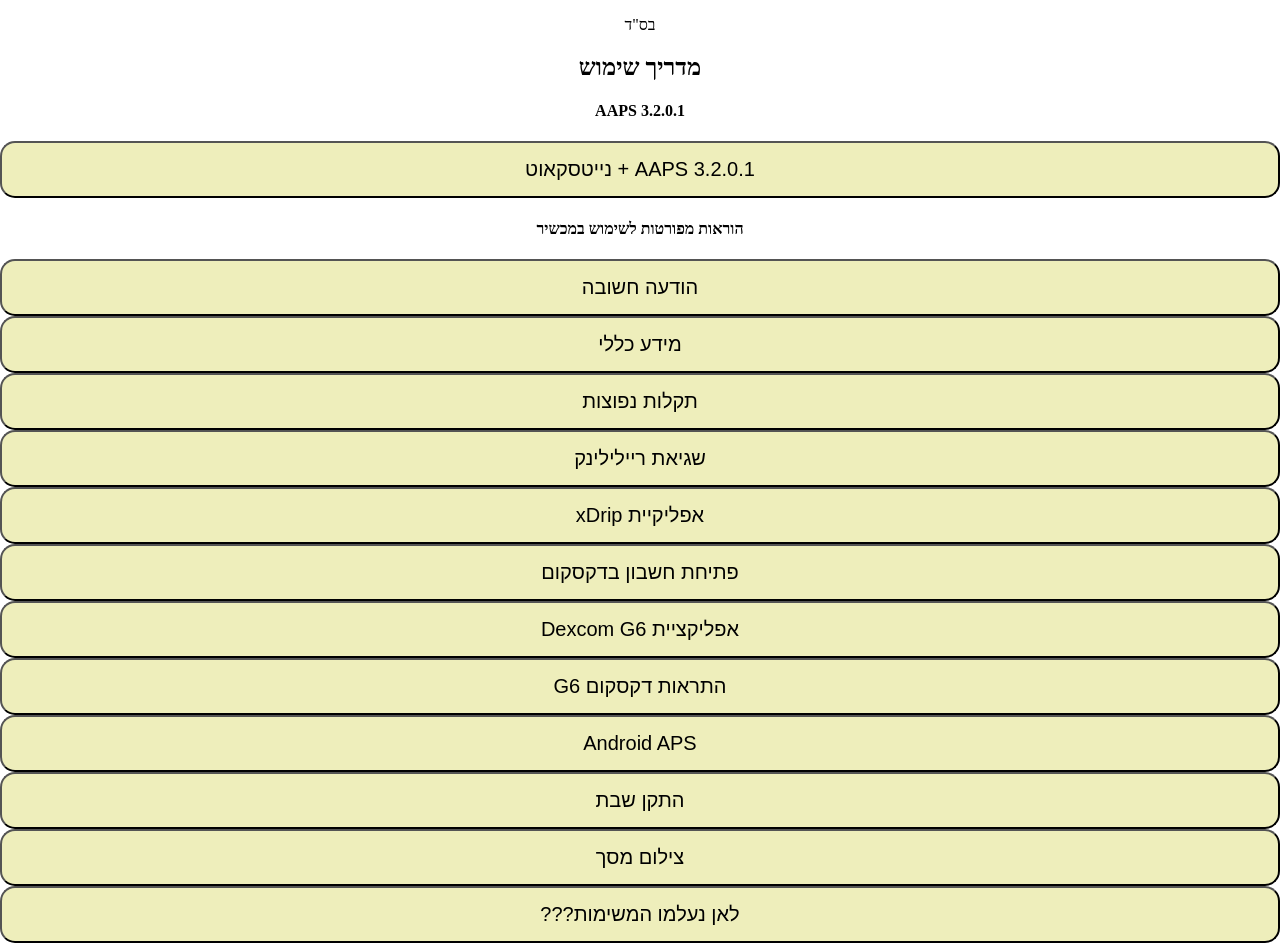
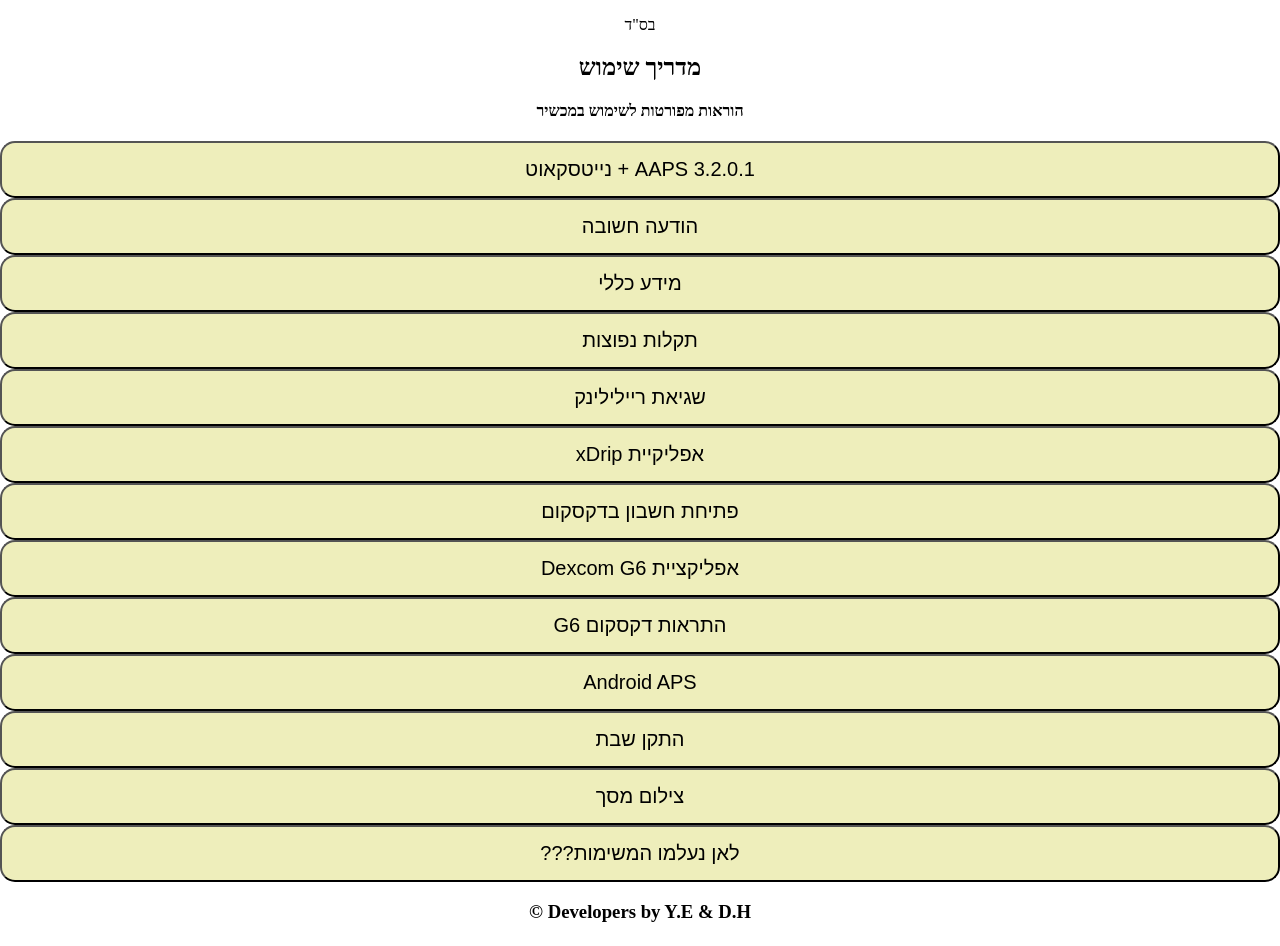
Before and after one commit to F22Pro/F22, a plain HTML site: page index.html in a window 1280 px wide. Shown: the top 946 px of the page. Drawn offline with Linux system fonts and the light colour scheme.

Commit message:
Update index.html

```diff
--- a/index.html
+++ b/index.html
@@ -78,7 +78,7 @@
 <center><h2>מדריך שימוש</h2></center>
 
 
-<center><h4>AAPS 3.2.0.1</h4></center>
+<center><h4>הוראות מפורטות לשימוש במכשיר</h4></center>
 
 <button class="accordion">AAPS 3.2.0.1 + נייטסקאוט</button>
 
@@ -97,8 +97,6 @@
 
 </div>
 
-
-<center><h4>הוראות מפורטות לשימוש במכשיר</h4></center>
 
 <button class="accordion">הודעה חשובה</button>
 
```
